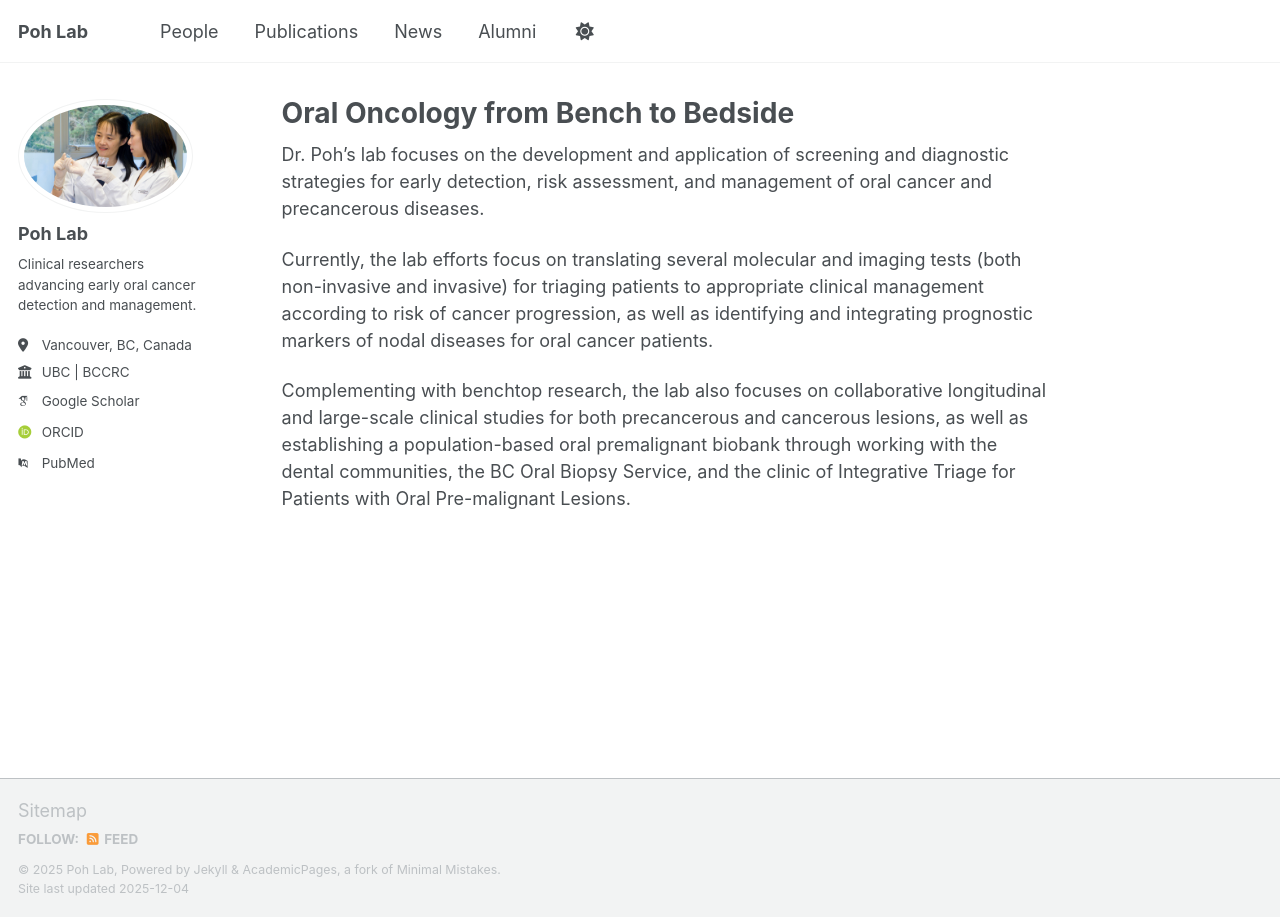
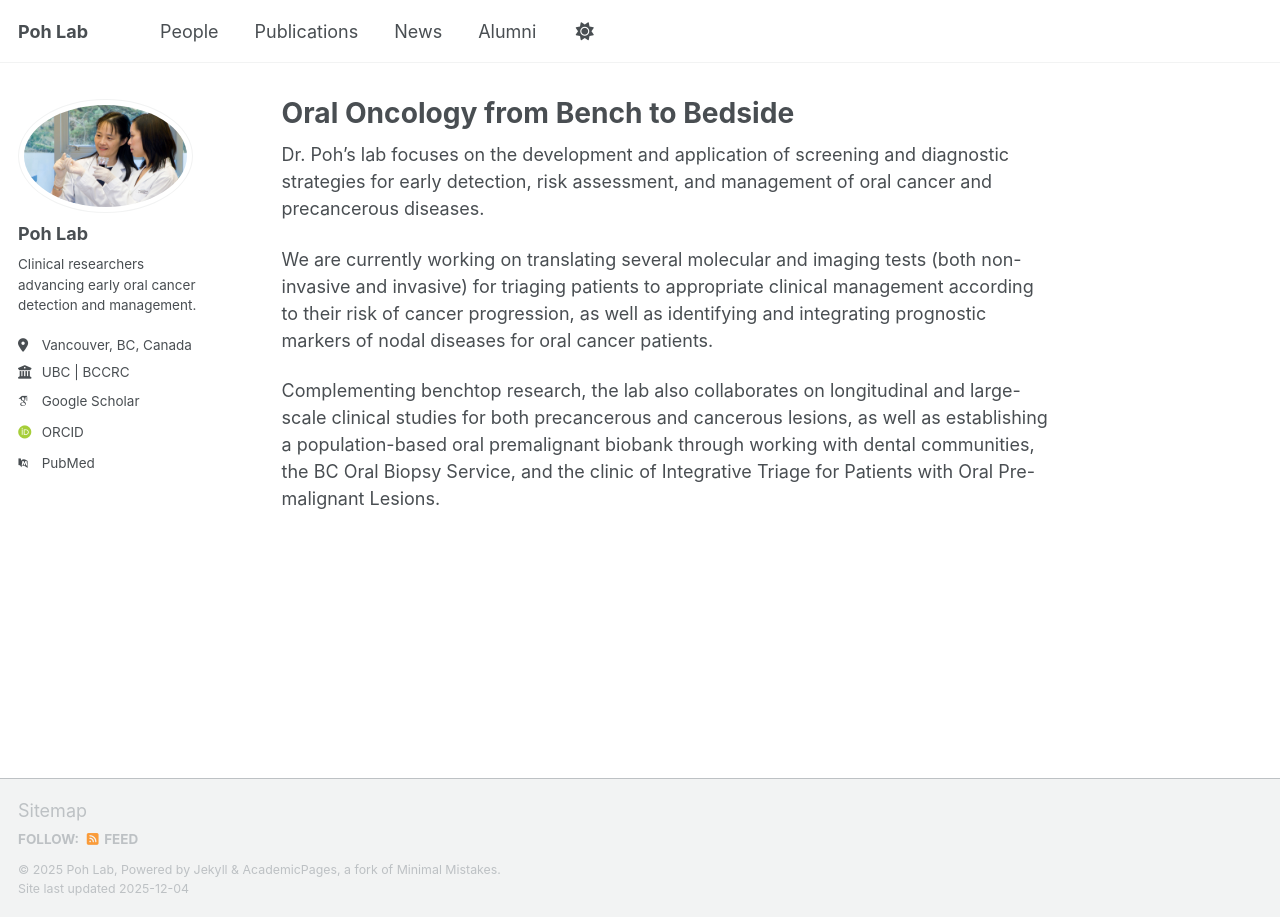
Before and after one commit to kelypliu/pohlab, a Jekyll site: the page built from _pages/about.md, in a window 1280 px wide. Built offline with Jekyll 4.4.1, drawn with Linux system fonts in a browser that asks for light colours; some web fonts are replaced; a script that is not in the unit is left out.

Commit message:
Grammar on front page, minor adjustments Note: this is not final. It is just less bad.

```diff
--- a/_pages/about.md
+++ b/_pages/about.md
@@ -8,6 +8,6 @@ redirect_from:
 ---
 Dr. Poh's lab focuses on the development and application of screening and diagnostic strategies for early detection, risk assessment, and management of oral cancer and precancerous diseases.
 
-Currently, the lab efforts focus on translating several molecular and imaging tests (both non-invasive and invasive) for triaging patients to appropriate clinical management according to risk of cancer progression, as well as identifying and integrating prognostic markers of nodal diseases for oral cancer patients.
+We are currently working on translating several molecular and imaging tests (both non-invasive and invasive) for triaging patients to appropriate clinical management according to their risk of cancer progression, as well as identifying and integrating prognostic markers of nodal diseases for oral cancer patients.
 
-Complementing with benchtop research, the lab also focuses on collaborative longitudinal and large-scale clinical studies for both precancerous and cancerous lesions, as well as establishing a population-based oral premalignant biobank through working with the dental communities, the BC Oral Biopsy Service, and the clinic of Integrative Triage for Patients with Oral Pre-malignant Lesions.
+Complementing benchtop research, the lab also collaborates on longitudinal and large-scale clinical studies for both precancerous and cancerous lesions, as well as establishing a population-based oral premalignant biobank through working with dental communities, the BC Oral Biopsy Service, and the clinic of Integrative Triage for Patients with Oral Pre-malignant Lesions.
```
